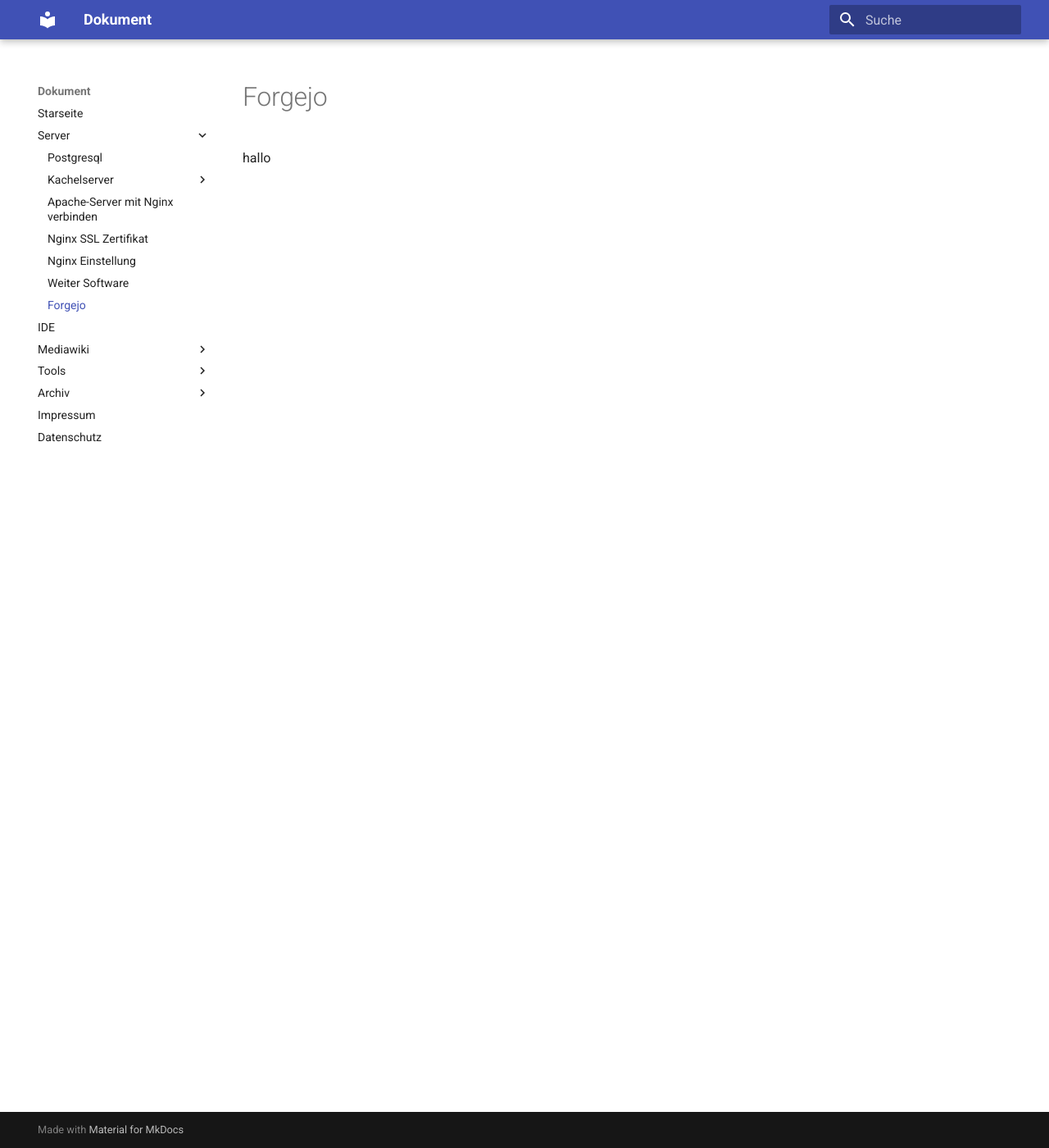
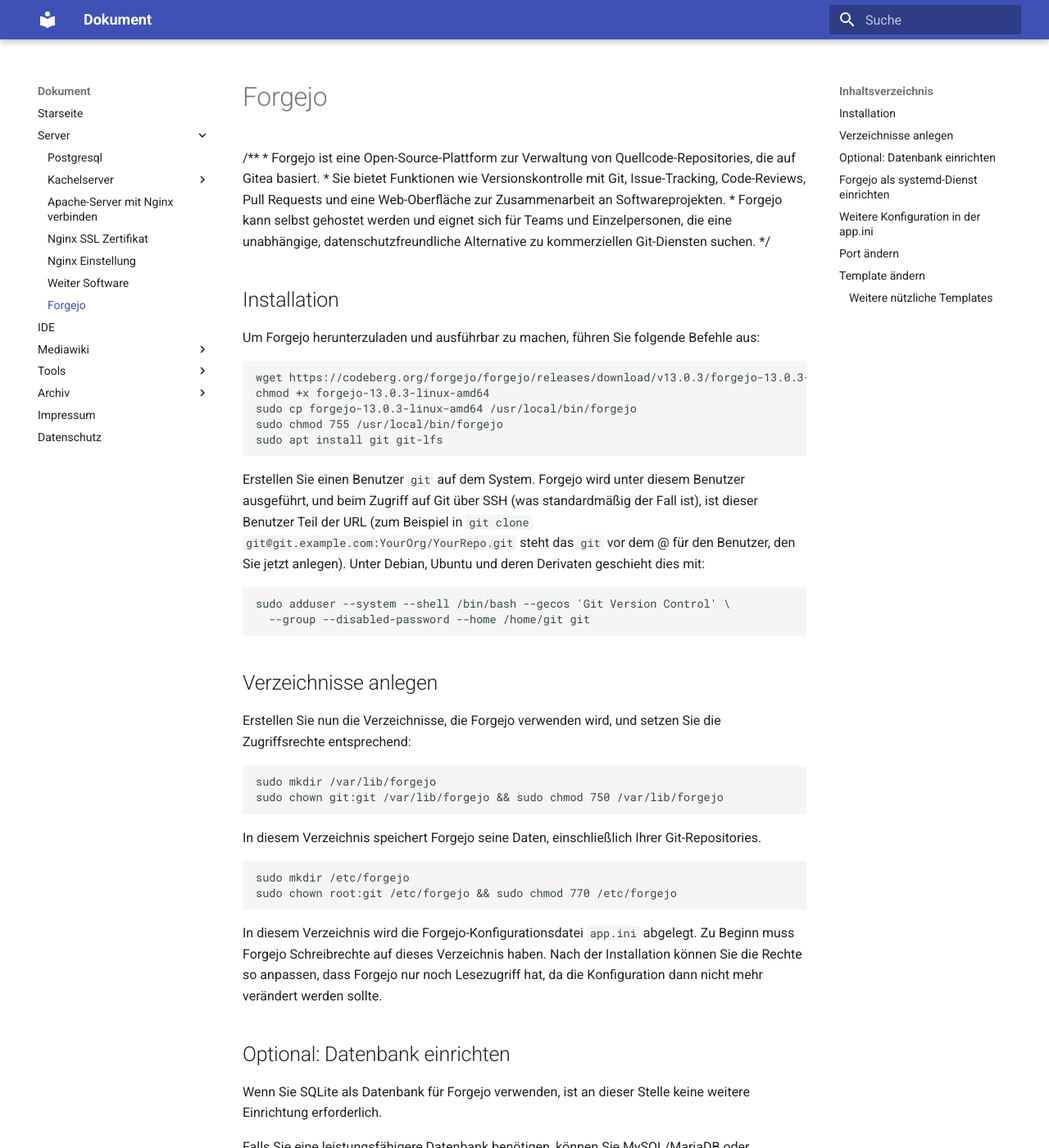
Before and after one commit to thorstenkloehn/dokument, an MkDocs documentation site: the page built from docs/Server/Forgejo.md, in a window 1280 px wide and 1400 px high. Shown: the whole window at 82% size. Built offline with MkDocs 1.6.1 and Material for MkDocs 9.7.7, drawn with Linux system fonts in a browser that asks for light colours; some of the changed text lies outside the part shown.

````diff
--- a/docs/Server/Forgejo.md
+++ b/docs/Server/Forgejo.md
@@ -1 +1,130 @@
-hallo
+/**
+ * Forgejo ist eine Open-Source-Plattform zur Verwaltung von Quellcode-Repositories, die auf Gitea basiert.
+ * Sie bietet Funktionen wie Versionskontrolle mit Git, Issue-Tracking, Code-Reviews, Pull Requests und eine Web-Oberfläche zur Zusammenarbeit an Softwareprojekten.
+ * Forgejo kann selbst gehostet werden und eignet sich für Teams und Einzelpersonen, die eine unabhängige, datenschutzfreundliche Alternative zu kommerziellen Git-Diensten suchen.
+ */
+
+## Installation
+
+Um Forgejo herunterzuladen und ausführbar zu machen, führen Sie folgende Befehle aus:
+
+```bash
+wget https://codeberg.org/forgejo/forgejo/releases/download/v13.0.3/forgejo-13.0.3-linux-amd64
+chmod +x forgejo-13.0.3-linux-amd64
+sudo cp forgejo-13.0.3-linux-amd64 /usr/local/bin/forgejo
+sudo chmod 755 /usr/local/bin/forgejo
+sudo apt install git git-lfs
+```
+
+Erstellen Sie einen Benutzer `git` auf dem System. Forgejo wird unter diesem Benutzer ausgeführt, und beim Zugriff auf Git über SSH (was standardmäßig der Fall ist), ist dieser Benutzer Teil der URL (zum Beispiel in `git clone git@git.example.com:YourOrg/YourRepo.git` steht das `git` vor dem @ für den Benutzer, den Sie jetzt anlegen). Unter Debian, Ubuntu und deren Derivaten geschieht dies mit:
+
+```bash
+sudo adduser --system --shell /bin/bash --gecos 'Git Version Control' \
+  --group --disabled-password --home /home/git git
+```
+
+## Verzeichnisse anlegen
+
+Erstellen Sie nun die Verzeichnisse, die Forgejo verwenden wird, und setzen Sie die Zugriffsrechte entsprechend:
+
+```bash
+sudo mkdir /var/lib/forgejo
+sudo chown git:git /var/lib/forgejo && sudo chmod 750 /var/lib/forgejo
+```
+In diesem Verzeichnis speichert Forgejo seine Daten, einschließlich Ihrer Git-Repositories.
+
+```bash
+sudo mkdir /etc/forgejo
+sudo chown root:git /etc/forgejo && sudo chmod 770 /etc/forgejo
+```
+In diesem Verzeichnis wird die Forgejo-Konfigurationsdatei `app.ini` abgelegt. Zu Beginn muss Forgejo Schreibrechte auf dieses Verzeichnis haben. Nach der Installation können Sie die Rechte so anpassen, dass Forgejo nur noch Lesezugriff hat, da die Konfiguration dann nicht mehr verändert werden sollte.
+## Optional: Datenbank einrichten
+
+Wenn Sie SQLite als Datenbank für Forgejo verwenden, ist an dieser Stelle keine weitere Einrichtung erforderlich.
+
+Falls Sie eine leistungsfähigere Datenbank benötigen, können Sie MySQL/MariaDB oder PostgreSQL verwenden (SQLite reicht laut Forgejo-Dokumentation für mindestens 10 Nutzer, möglicherweise sogar für mehr).
+
+Weitere Informationen zur Einrichtung finden Sie im [Forgejo Database Preparation Guide](https://forgejo.org/docs/latest/admin/database-preparation/).
+
+## Forgejo als systemd-Dienst einrichten
+
+Forgejo stellt ein systemd-Service-Skript bereit. Laden Sie dieses an den richtigen Ort herunter:
+
+```bash
+sudo wget -O /etc/systemd/system/forgejo.service https://codeberg.org/forgejo/forgejo/raw/branch/forgejo/contrib/systemd/forgejo.service
+```
+
+Wenn Sie nicht SQLite, sondern MySQL, MariaDB oder PostgreSQL verwenden, müssen Sie die Datei `/etc/systemd/system/forgejo.service` bearbeiten und die entsprechenden `Wants=`- und `After=`-Zeilen auskommentieren. Ansonsten sollte der Dienst wie bereitgestellt funktionieren.
+
+Nach dem Hinzufügen oder Ändern einer systemd-Service-Datei müssen Sie systemd neu laden:
+
+```bash
+sudo systemctl daemon-reload
+```
+
+Aktivieren und starten Sie nun den Forgejo-Dienst, um mit der Installation fortzufahren:
+
+```bash
+sudo systemctl enable forgejo.service
+sudo systemctl start forgejo.service
+```
+## Weitere Konfiguration in der app.ini
+
+Bevor Sie weitere Änderungen an der Konfiguration vornehmen, stoppen Sie zunächst den Forgejo-Dienst:
+
+```bash
+sudo systemctl stop forgejo.service
+```
+
+Nachdem die Einrichtung abgeschlossen ist, empfiehlt es sich, das Verzeichnis `/etc/forgejo` und die Datei `app.ini` für den Benutzer `git` schreibgeschützt zu machen. Forgejo benötigt nach der Erstkonfiguration keine Schreibrechte mehr auf diese Dateien:
+
+```bash
+sudo chmod 750 /etc/forgejo
+sudo chmod 640 /etc/forgejo/app.ini
+```
+
+Bearbeiten Sie nun als root die Datei `/etc/forgejo/app.ini`, um weitere Einstellungen vorzunehmen:
+
+```bash
+sudo nano /etc/forgejo/app.ini
+```
+## Port ändern
+
+
+Standardmäßig lauscht Forgejo auf Port 3000. Um den Port zu ändern, bearbeiten Sie die Konfigurationsdatei `app.ini`, die sich im Verzeichnis `/etc/forgejo` befindet:
+
+```bash
+sudo nano /etc/forgejo/app.ini
+```
+
+Suchen Sie den Abschnitt `[server]` und passen Sie die Zeile `HTTP_PORT` an, zum Beispiel:
+
+```
+[server]
+HTTP_PORT = 8080
+```
+
+Speichern Sie die Datei und starten Sie den Forgejo-Dienst neu, damit die Änderung wirksam wird:
+
+```bash
+sudo systemctl restart forgejo.service
+```
+
+## Template ändern
+Wechseln Sie in das Verzeichnis `/var/lib/forgejo/custom/templates/custom`.
+```
+cd var/lib/forgejo/custom/templates/custom
+```
+
+### Weitere nützliche Templates
+
+Neben `extra_links.tmpl` und `extra_tabs.tmpl` gibt es weitere hilfreiche Templates, die Sie im Verzeichnis `$FORGEJO_CUSTOM/templates/custom/` ablegen können:
+
+- **header.tmpl**: Wird direkt vor dem Ende des `<head>`-Tags eingefügt. Hier können Sie z. B. eigene CSS-Dateien einbinden.
+- **body_outer_pre.tmpl**: Wird unmittelbar nach dem Start des `<body>`-Tags eingefügt.
+- **body_inner_pre.tmpl**: Wird vor der oberen Navigationsleiste, aber bereits innerhalb des Hauptcontainers `<div class="full height">` eingefügt.
+- **body_inner_post.tmpl**: Wird vor dem Ende des Hauptcontainers eingefügt.
+- **body_outer_post.tmpl**: Wird vor dem unteren `<footer>`-Element eingefügt.
+- **footer.tmpl**: Wird direkt vor dem Ende des `<body>`-Tags eingefügt und eignet sich gut für zusätzliches JavaScript.
+
+Mit diesen Templates können Sie das Aussehen und Verhalten der Forgejo-Oberfläche gezielt anpassen.
````
Also changed, not shown: docs/index.md (+1 -0 lines).
